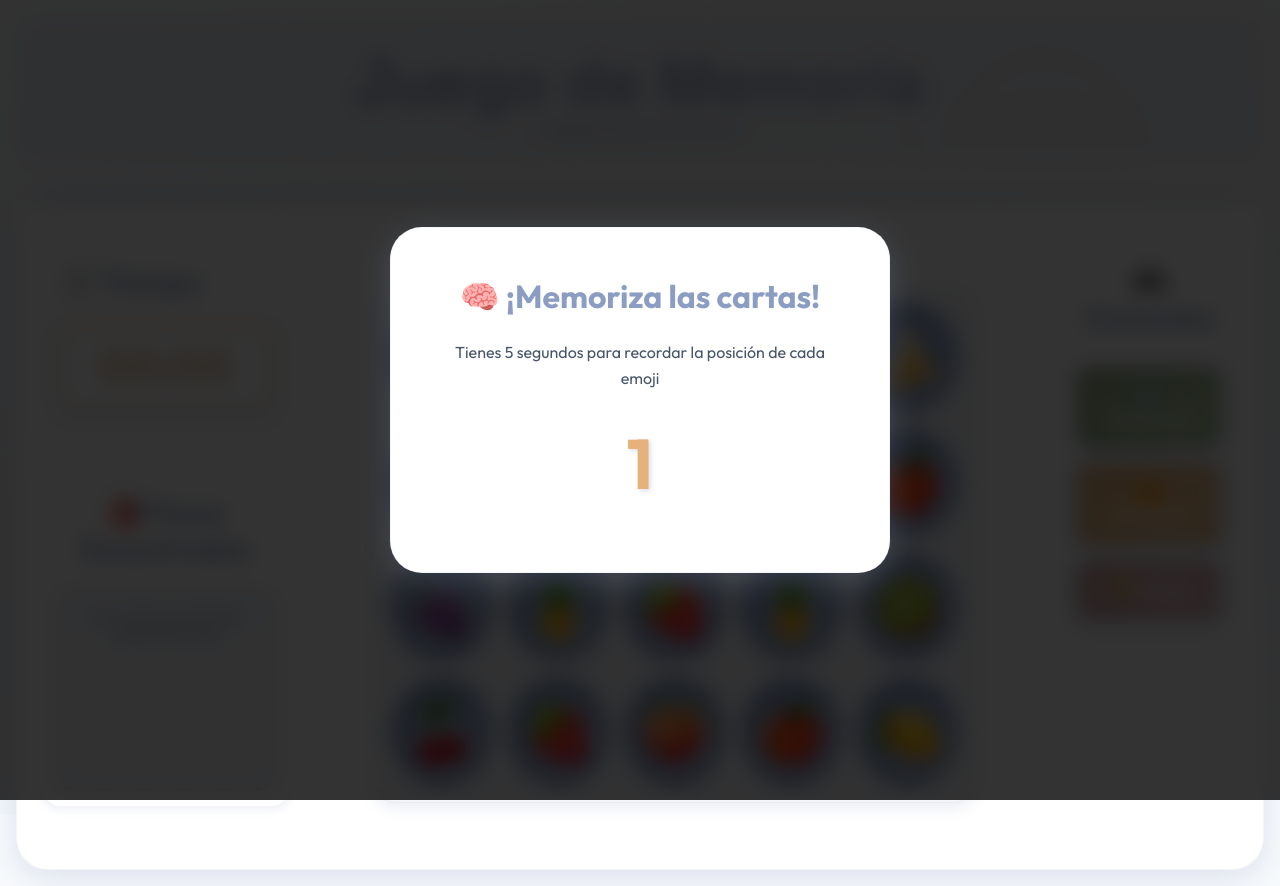
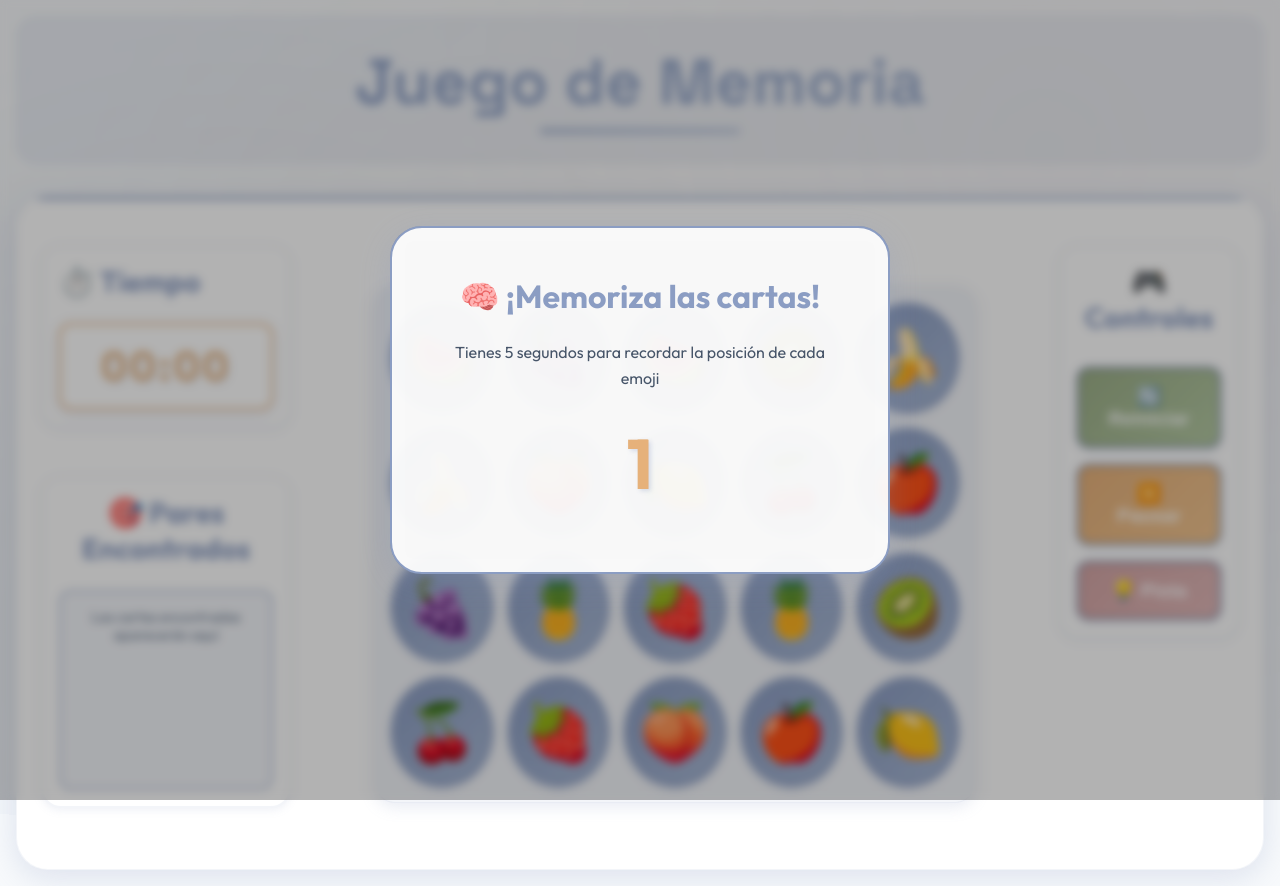
Before and after one commit to marxecheverria/juegodepalabras, a plain HTML site: page cartas.html in a window 1280 px wide. Drawn offline with Linux system fonts and the light colour scheme.

Commit message:
Fix: Modal de memorización semi-transparente para permitir ver las cartas

```diff
--- a/cartas.html
+++ b/cartas.html
@@ -301,6 +301,18 @@
             align-items: center;
             z-index: 1000;
             animation: modalFadeIn 0.3s ease;
+        }
+
+        .modal-overlay.memorize {
+            background: rgba(0, 0, 0, 0.3);
+            backdrop-filter: blur(5px);
+        }
+
+        .modal-overlay.memorize .modal-content {
+            background: rgba(255, 255, 255, 0.95);
+            backdrop-filter: blur(10px);
+            border: 2px solid var(--primary);
+            box-shadow: var(--shadow-lg);
         }
 
         @keyframes modalFadeIn {
@@ -716,6 +728,7 @@
 
             // Mostrar modal de memorización
             const memorizeModal = document.getElementById('memorizeModal');
+            memorizeModal.classList.add('memorize');
             memorizeModal.style.display = 'flex';
 
             // Contador regresivo
@@ -739,6 +752,7 @@
 
             // Cerrar modal de memorización
             const memorizeModal = document.getElementById('memorizeModal');
+            memorizeModal.classList.remove('memorize');
             memorizeModal.style.display = 'none';
 
             board.classList.remove('memorize-phase');
@@ -867,6 +881,7 @@
             // Cerrar modales si están abiertos
             document.querySelectorAll('.modal-overlay').forEach(modal => {
                 modal.style.display = 'none';
+                modal.classList.remove('memorize');
             });
 
             board.innerHTML = "";
```
